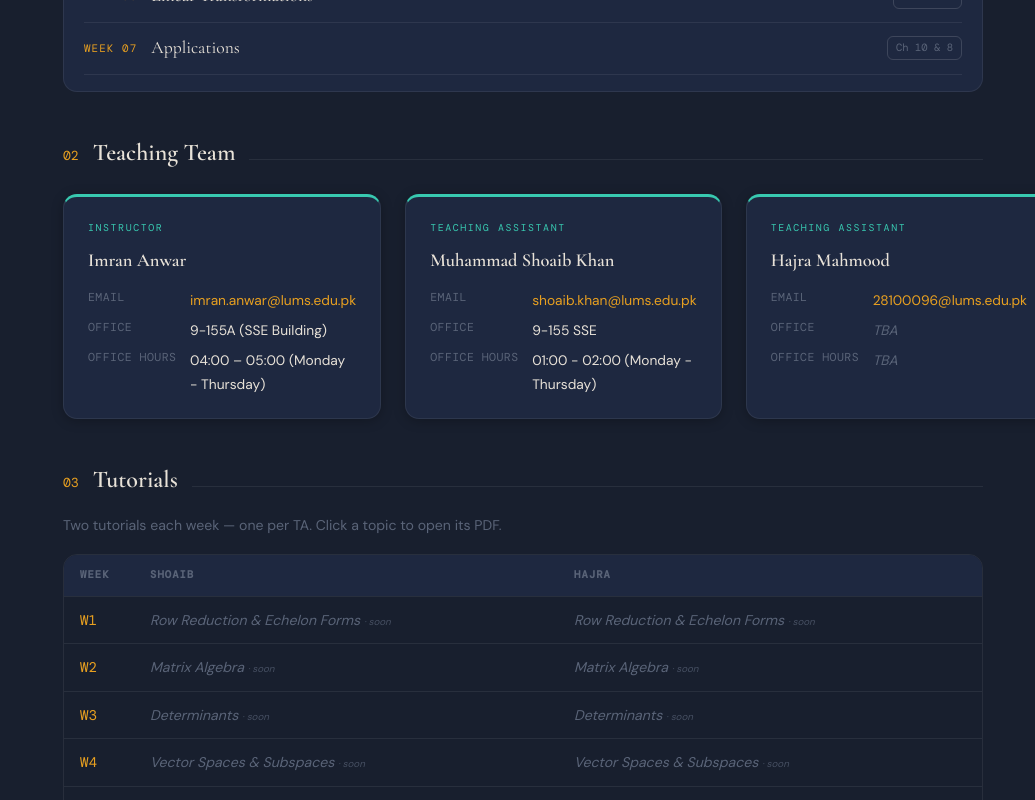
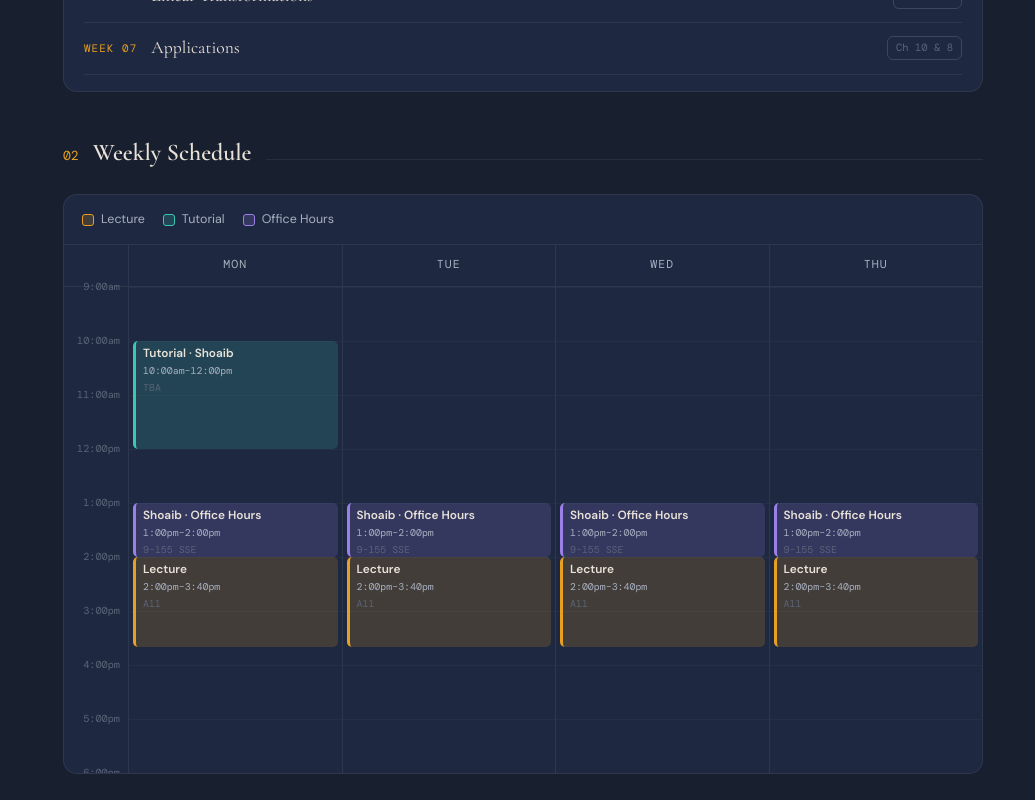
Before and after one commit to mathwithshoaib/mathwithshoaib-next, a Next.js app: page /courses/linalg in a window 1280 px wide. Shown: the part 1260-2060 px from the top of the page, without its empty margins (245-1280 px from the left). Built offline with nearby package versions, Linux system fonts and the light colour scheme; a web font is replaced by a local one.

Commit message:
Added schedule calender

```diff
--- a/app/courses/linalg/page.js
+++ b/app/courses/linalg/page.js
@@ -146,6 +146,27 @@ const MOCK_EXAMS = [
   { title: 'Mock Midterm', detail: 'Weeks 1–3', href: null },
   { title: 'Mock Final', detail: 'Comprehensive', href: null },
 ];
+
+// Weekly schedule. day: 0=Mon,1=Tue,2=Wed,3=Thu. Times in 24h decimal (13.5 = 1:30pm).
+// type controls colour: 'lecture' | 'tutorial' | 'office'
+const SCHEDULE = {
+  startHour: 9,
+  endHour: 18,
+  days: ['Mon', 'Tue', 'Wed', 'Thu'],
+  events: [
+    { day: 0, start: 14, end: 15.67, type: 'lecture', title: 'Lecture', loc: 'A11' },
+    { day: 1, start: 14, end: 15.67, type: 'lecture', title: 'Lecture', loc: 'A11' },
+    { day: 2, start: 14, end: 15.67, type: 'lecture', title: 'Lecture', loc: 'A11' },
+    { day: 3, start: 14, end: 15.67, type: 'lecture', title: 'Lecture', loc: 'A11' },
+    { day: 0, start: 13, end: 14, type: 'office', title: 'Shoaib · Office Hours', loc: '9-155 SSE' },
+    { day: 1, start: 13, end: 14, type: 'office', title: 'Shoaib · Office Hours', loc: '9-155 SSE' },
+    { day: 2, start: 13, end: 14, type: 'office', title: 'Shoaib · Office Hours', loc: '9-155 SSE' },
+    { day: 3, start: 13, end: 14, type: 'office', title: 'Shoaib · Office Hours', loc: '9-155 SSE' },
+    { day: 0, start: 10, end: 12, type: 'tutorial', title: 'Tutorial · Shoaib', loc: 'TBA' },
+    // Hajra's tutorial + office hours: add here once decided, e.g.:
+    // { day: 2, start: 10, end: 12, type: 'tutorial', title: 'Tutorial · Hajra', loc: 'TBA' },
+  ],
+};
 
 // Sidebar TOC — chapter groups for MATH-120.
 const SIDEBAR = [
@@ -310,6 +331,10 @@ export default function LinAlg() {
               </div>
             </details>
 
+            {/* ── SECTION · WEEKLY SCHEDULE ── */}
+            <SectionHeading num="02" title="Weekly Schedule" />
+            <Schedule />
+
             {/* ── SECTION 02 · TEACHING TEAM ── */}
             <SectionHeading num="02" title="Teaching Team" />
             <div className="grid-3" style={{ marginBottom: '8px' }}>
@@ -448,6 +473,79 @@ function Row({ label, value, isEmail }) {
   );
 }
 
+function Schedule() {
+  const { startHour, endHour, days, events } = SCHEDULE;
+  const totalMin = (endHour - startHour) * 60;
+  const pxPerMin = 0.9; // grid height scale
+  const gridH = totalMin * pxPerMin;
+  const colors = {
+    lecture:  { bg: 'rgba(232,160,32,.18)', bd: 'var(--amber)' },
+    tutorial: { bg: 'rgba(56,201,176,.18)', bd: 'var(--teal)' },
+    office:   { bg: 'rgba(155,128,232,.18)', bd: 'var(--violet)' },
+  };
+  const hours = [];
+  for (let h = startHour; h <= endHour; h++) hours.push(h);
+  const fmt = (t) => {
+    const h = Math.floor(t), m = Math.round((t - h) * 60);
+    const ap = h >= 12 ? 'pm' : 'am';
+    const h12 = h % 12 === 0 ? 12 : h % 12;
+    return `${h12}:${m.toString().padStart(2, '0')}${ap}`;
+  };
+
+  return (
+    <div style={{ border: '1px solid var(--border)', borderRadius: 'var(--radius)', overflow: 'hidden', background: 'var(--surface)' }}>
+      {/* legend */}
+      <div style={{ display: 'flex', gap: '18px', flexWrap: 'wrap', padding: '14px 18px', borderBottom: '1px solid var(--border)', fontSize: '.78rem' }}>
+        {[['lecture', 'Lecture'], ['tutorial', 'Tutorial'], ['office', 'Office Hours']].map(([k, label]) => (
+          <span key={k} style={{ display: 'inline-flex', alignItems: 'center', gap: '7px', color: 'var(--text2)' }}>
+            <span style={{ width: '12px', height: '12px', borderRadius: '3px', background: colors[k].bg, border: `1px solid ${colors[k].bd}` }}></span>{label}
+          </span>
+        ))}
+      </div>
+
+      <div style={{ overflowX: 'auto' }}>
+        <div style={{ display: 'grid', gridTemplateColumns: `64px repeat(${days.length}, minmax(120px, 1fr))`, minWidth: '560px' }}>
+          {/* header row */}
+          <div style={{ borderBottom: '1px solid var(--border)' }}></div>
+          {days.map(d => (
+            <div key={d} style={{ padding: '10px 8px', textAlign: 'center', fontFamily: 'var(--fm)', fontSize: '.72rem', letterSpacing: '.1em', textTransform: 'uppercase', color: 'var(--text2)', borderBottom: '1px solid var(--border)', borderLeft: '1px solid var(--border)' }}>{d}</div>
+          ))}
+
+          {/* time gutter */}
+          <div style={{ position: 'relative', height: `${gridH}px` }}>
+            {hours.map(h => (
+              <div key={h} style={{ position: 'absolute', top: `${(h - startHour) * 60 * pxPerMin}px`, right: '8px', fontFamily: 'var(--fm)', fontSize: '.64rem', color: 'var(--text3)', transform: 'translateY(-50%)' }}>{fmt(h)}</div>
+            ))}
+          </div>
+
+          {/* day columns */}
+          {days.map((d, di) => (
+            <div key={d} style={{ position: 'relative', height: `${gridH}px`, borderLeft: '1px solid var(--border)' }}>
+              {/* hour gridlines */}
+              {hours.map(h => (
+                <div key={h} style={{ position: 'absolute', top: `${(h - startHour) * 60 * pxPerMin}px`, left: 0, right: 0, borderTop: '1px solid var(--border)', opacity: .5 }}></div>
+              ))}
+              {/* events for this day */}
+              {events.filter(e => e.day === di).map((e, ei) => {
+                const top = (e.start - startHour) * 60 * pxPerMin;
+                const h = (e.end - e.start) * 60 * pxPerMin;
+                const c = colors[e.type];
+                return (
+                  <div key={ei} style={{ position: 'absolute', top: `${top}px`, height: `${h}px`, left: '4px', right: '4px', background: c.bg, borderLeft: `3px solid ${c.bd}`, borderRadius: '5px', padding: '5px 7px', overflow: 'hidden' }}>
+                    <div style={{ fontSize: '.74rem', fontWeight: 600, color: 'var(--text)', lineHeight: 1.2 }}>{e.title}</div>
+                    <div style={{ fontFamily: 'var(--fm)', fontSize: '.62rem', color: 'var(--text2)', marginTop: '2px' }}>{fmt(e.start)}–{fmt(e.end)}</div>
+                    <div style={{ fontFamily: 'var(--fm)', fontSize: '.62rem', color: 'var(--text3)' }}>{e.loc}</div>
+                  </div>
+                );
+              })}
+            </div>
+          ))}
+        </div>
+      </div>
+    </div>
+  );
+}
+
 const detailsStyle = { border: '1px solid var(--border)', borderRadius: 'var(--radius)', padding: '16px 20px', background: 'var(--surface)' };
 const summaryStyle = { cursor: 'pointer', fontFamily: 'var(--fh)', fontSize: '1.25rem', color: 'var(--text)', listStyle: 'none' };
 const weekStyle = { borderBottom: '1px solid var(--border)', padding: '10px 0' };
```
